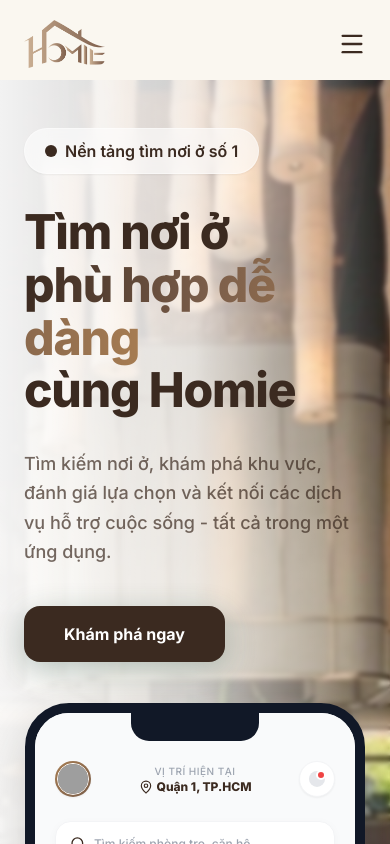
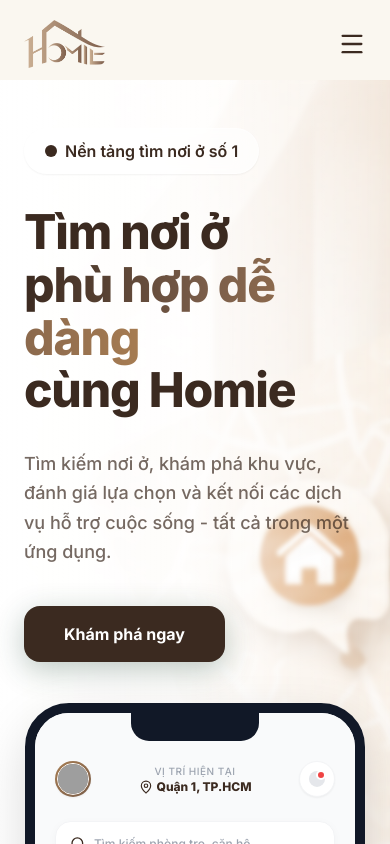
Before and after one commit to Khangtr190729/homie-landing-page, a React (Vite) app: page / in a window 390 px wide. Shown: the top 844 px of the page. Built offline with nearby package versions, Linux system fonts and the light colour scheme; grey boxes are pictures that could not be loaded.

Commit message:
feat: add Hero section with interactive phone mockup and background assets

```diff
--- a/src/sections/Hero.jsx
+++ b/src/sections/Hero.jsx
@@ -1,12 +1,13 @@
 import { MapPin, Search } from 'lucide-react';
 import { motion } from 'framer-motion';
+import heroBg from '../assets/bia-Homie.png';
 
 const Hero = () => {
   return (
     <section className="relative pt-12 pb-20 md:pt-20 md:pb-32 overflow-hidden">
       {/* Background Image & Overlay */}
       <div className="absolute inset-0 z-0">
-        <img src={`${import.meta.env.BASE_URL}hero-bg.jpg`} alt="Background" className="w-full h-full object-cover" />
+        <img src={heroBg} alt="Background" className="w-full h-full object-cover" />
       </div>
       <div className="absolute inset-0 bg-gradient-to-r from-white/95 via-white/80 to-white/10 z-0 backdrop-blur-[2px]"></div>
 
```
Also changed, not shown: public/bia-homie.png (added), src/assets/bia-Homie.png (added).
